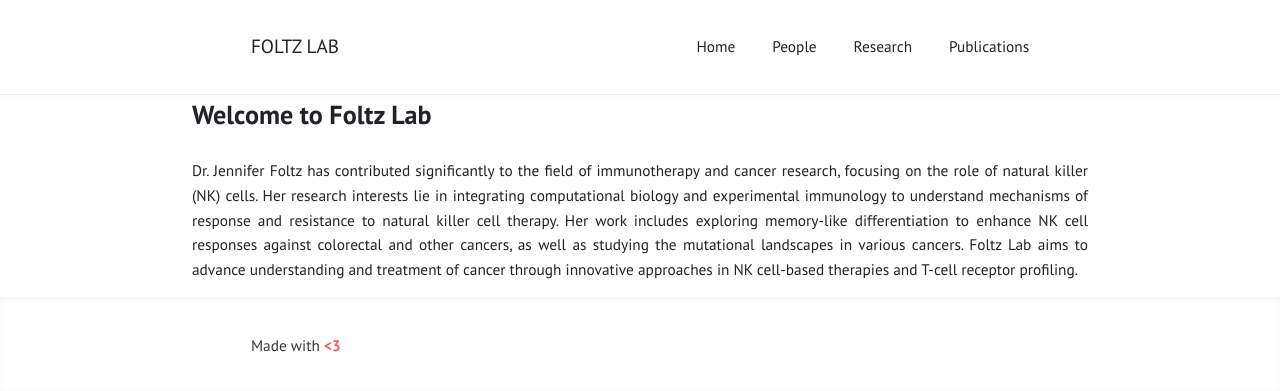
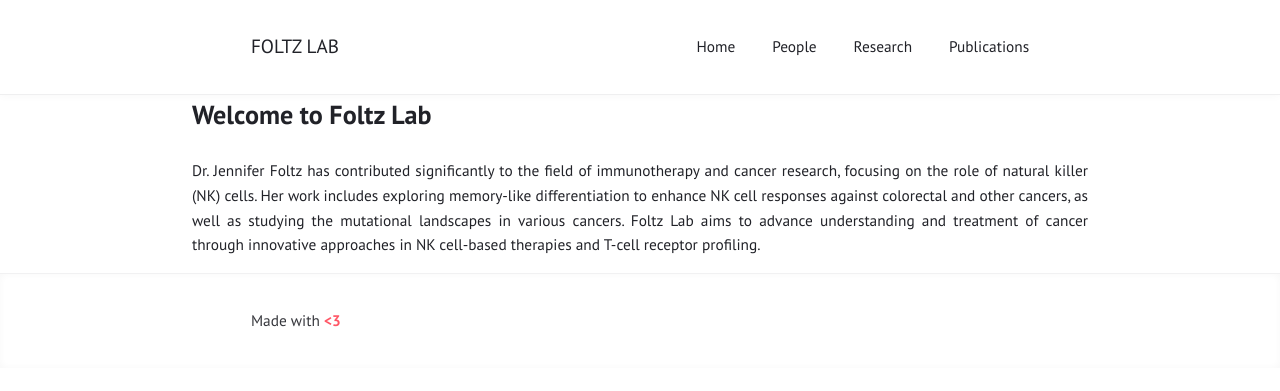
Before and after one commit to Foltz-Lab/Foltz-Lab.github.io, a Jekyll site: the page built from _posts/2017-03-01-welcome-to-jekyll.md, in a window 1280 px wide. Shown: the top 391 px of the page. Built offline with Jekyll 4.4.1, drawn with Linux system fonts in a browser that asks for light colours.

```diff
--- a/People.html
+++ b/People.html
@@ -18,7 +18,7 @@
     <div>
       <h2>Dr. Jennifer Foltz </h2>
       <p><strong><em>Principal Investigator & Asst Prof of Medicine, DOM - Oncology</em></strong></p>
-      <p>Dr. Jennifer A. Foltz is an Assistant Professor at Washington University School of Medicine in the Department of Medicine and Section of Computational Biology and the Faculty Committee Chair for Mentorship to Enhance Diversity in Academia Program (MEDA).  Dr. Foltz completed her Masters in Cellular and Integrative Physiology at Indiana University School of Medicine and her PhD in Immunology under Dr. Dean Lee from University of Texas MD Anderson Cancer Center where she studied natural killer cells in canines as a large animal model for cancer therapies. Additionally, she studied the effect of chronic TGF exposure on expanded NK cells leading to the development of a novel TGF imprinted NK cell therapy that has been translated into several clinical trials for solid tumor malignancies. Subsequently, she joined the laboratory of Dr. Todd Fehniger at Washington University School of Medicine where she completed her Postdoctoral Fellowship studying mechanisms of memory-like NK cell anti-cancer functionality by integrating computational approaches with translational immunology under the co-mentorship of Dr. Allegra Petti.</p>
+      <p>Dr. Jennifer A. Foltz is an Assistant Professor at Washington University School of Medicine in the Department of Medicine and Section of Computational Biology and the Faculty Committee Chair for Mentorship to Enhance Diversity in Academia Program (MEDA). Her research interests lie in integrating computational biology and experimental immunology to understand mechanisms of response and resistance to natural killer cell therapy. Dr. Foltz completed her Masters in Cellular and Integrative Physiology at Indiana University School of Medicine and her PhD in Immunology under Dr. Dean Lee from University of Texas MD Anderson Cancer Center where she studied natural killer cells in canines as a large animal model for cancer therapies. Additionally, she studied the effect of chronic TGF exposure on expanded NK cells leading to the development of a novel TGF imprinted NK cell therapy that has been translated into several clinical trials for solid tumor malignancies. Subsequently, she joined the laboratory of Dr. Todd Fehniger at Washington University School of Medicine where she completed her Postdoctoral Fellowship studying mechanisms of memory-like NK cell anti-cancer functionality by integrating computational approaches with translational immunology under the co-mentorship of Dr. Allegra Petti.</p>
       <p>
         <a href="https://www.linkedin.com/in/jenniferafoltz" target="_blank">
           <i class="fab fa-linkedin" style="font-size: 24px; margin-right: 10px;"></i>
--- a/_posts/2017-03-01-welcome-to-jekyll.md
+++ b/_posts/2017-03-01-welcome-to-jekyll.md
@@ -3,4 +3,4 @@
 layout: post
 ---
 
-Dr. Jennifer Foltz has contributed significantly to the field of immunotherapy and cancer research, focusing on the role of natural killer (NK) cells. Her research interests lie in integrating computational biology and experimental immunology to understand mechanisms of response and resistance to natural killer cell therapy. Her work includes exploring memory-like differentiation to enhance NK cell responses against colorectal and other cancers, as well as studying the mutational landscapes in various cancers. Foltz Lab aims to advance understanding and treatment of cancer through innovative approaches in NK cell-based therapies and T-cell receptor profiling.
+Dr. Jennifer Foltz has contributed significantly to the field of immunotherapy and cancer research, focusing on the role of natural killer (NK) cells. Her work includes exploring memory-like differentiation to enhance NK cell responses against colorectal and other cancers, as well as studying the mutational landscapes in various cancers. Foltz Lab aims to advance understanding and treatment of cancer through innovative approaches in NK cell-based therapies and T-cell receptor profiling.
--- a/publications.html
+++ b/publications.html
@@ -57,6 +57,8 @@
     </li>
     </ul>
   </div>
+
+<hr>
 
   <!-- Publications for 2023 -->
   <div class="year-section">
```
